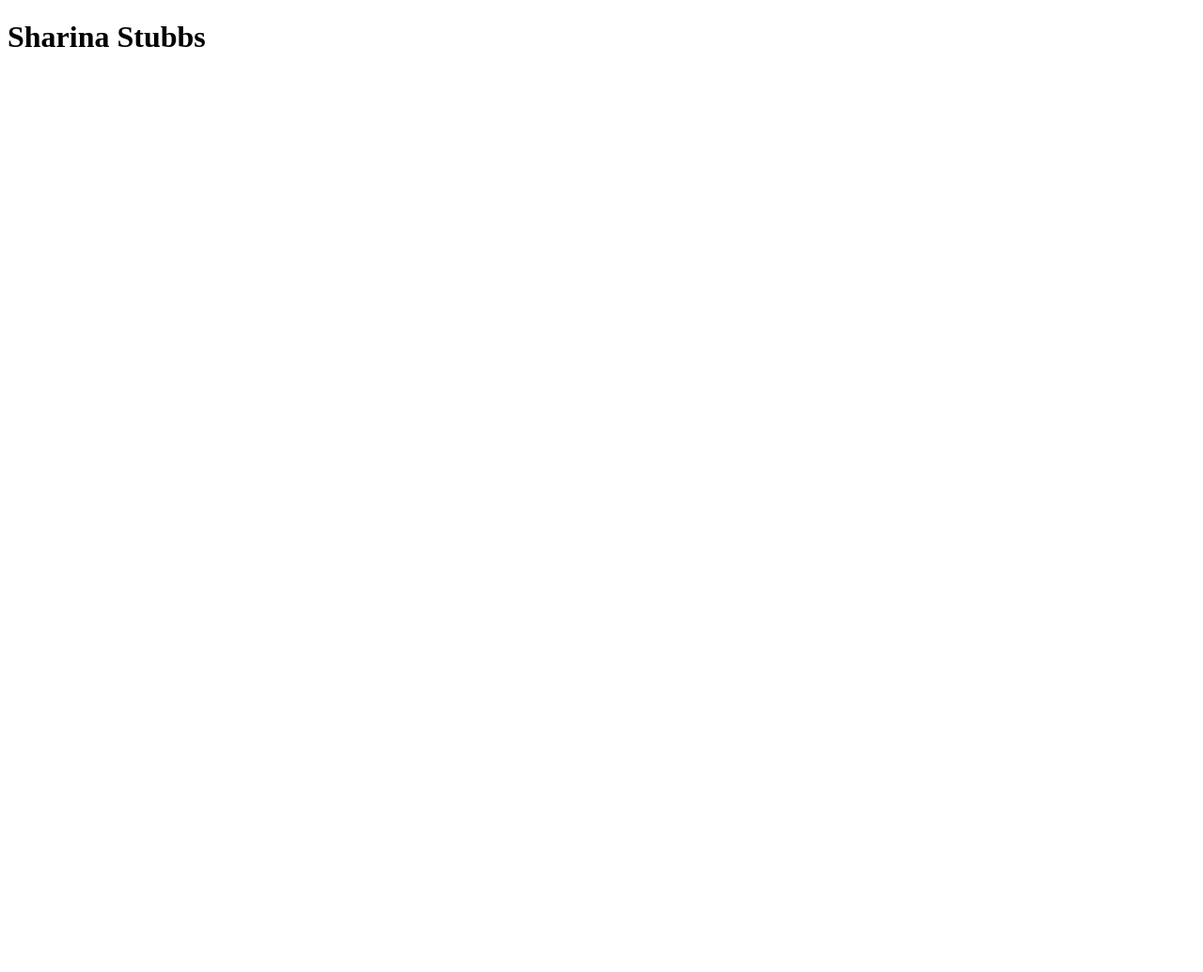
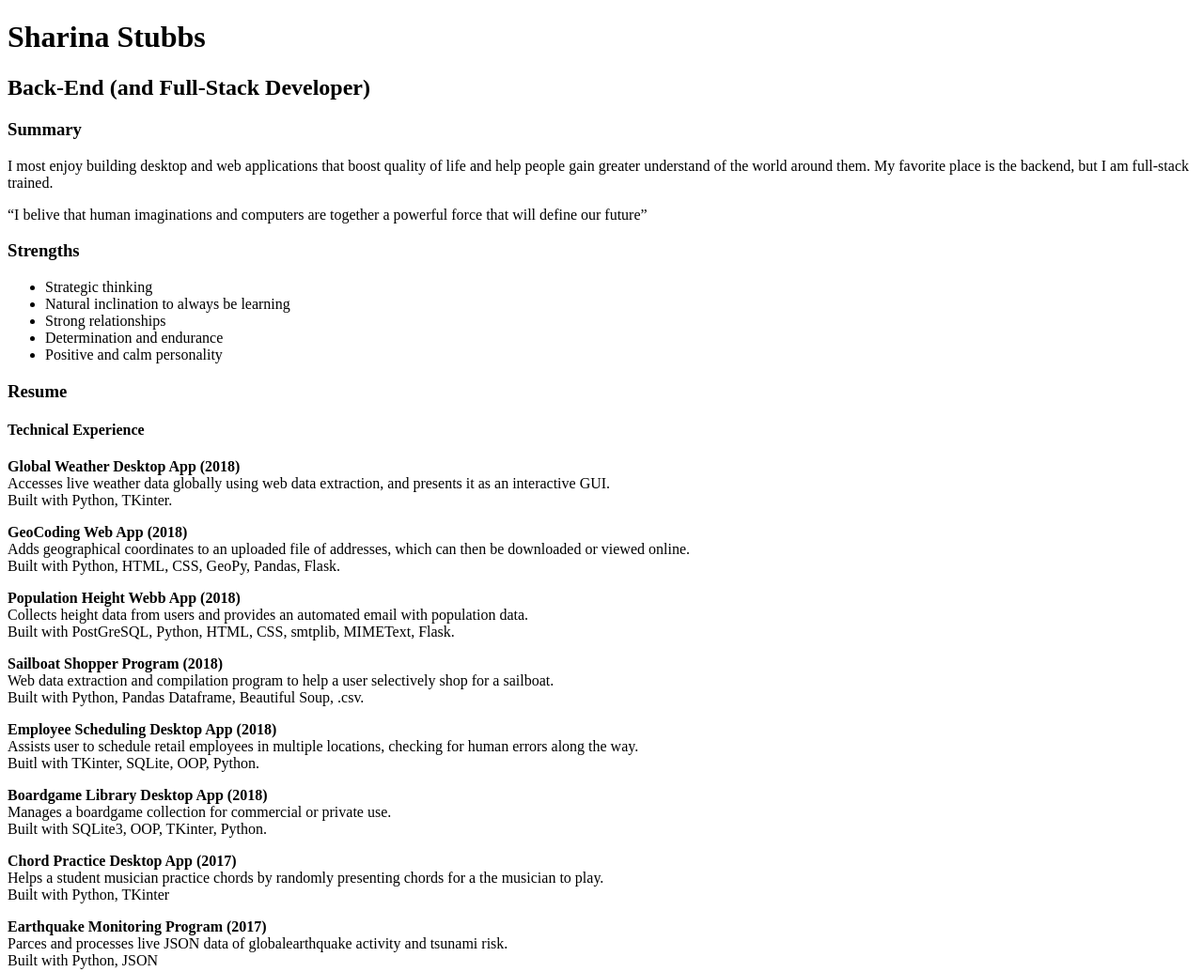
Before and after one commit to SharinaS/SharinaS.github.io, a plain HTML site: page index.html in a window 1280 px wide. Shown: the whole page at 94% size. Before the commit the page ends 800 px from the top, so only its background shows below. Drawn offline with Linux system fonts and the light colour scheme.

Commit message:
added summary, strengths and projects

```diff
--- a/index.html
+++ b/index.html
@@ -6,5 +6,37 @@
 </head>
 <body>
   <h1>Sharina Stubbs</h1>
+  <h2>Back-End (and Full-Stack Developer)</h2>
+  <h3>Summary</h3>
+  <p>I most enjoy building desktop and web applications that boost quality of life and help people gain greater understand of the world around them. My favorite place is the backend, but I am full-stack trained.</p>
+  <q>I belive that human imaginations and computers are together a powerful force that will define our future</q>
+  <h3>Strengths</h3>
+    <ul>
+        <li>Strategic thinking</li>
+        <li>Natural inclination to always be learning</li>
+        <li>Strong relationships</li>
+        <li>Determination and endurance</li>
+        <li>Positive and calm personality</li>
+    </ul>
+
+  <h3>Resume</h3>
+  <h4>Technical Experience</h4>
+    <!--put pic with link here -->
+    <p><b>Global Weather Desktop App (2018)</b></br>
+    Accesses live weather data globally using web data extraction, and presents it as an interactive GUI.</br> Built with Python, TKinter.</p>
+    <!--put pic with link here -->
+    <p><b>GeoCoding Web App (2018)</b></br>Adds geographical coordinates to an uploaded file of addresses, which can then be downloaded or viewed online.</br> Built with Python, HTML, CSS, GeoPy, Pandas, Flask.</p>
+    <!--put pic with link here -->
+    <p><b>Population Height Webb App (2018)</b></br>Collects height data from users and provides an automated email with population data.</br>Built with PostGreSQL, Python, HTML, CSS, smtplib, MIMEText, Flask.</p>
+    <!--put pic with link here -->
+    <p><b>Sailboat Shopper Program (2018)</b></br>Web data extraction and compilation program to help a user selectively shop for a sailboat.</br>Built with Python, Pandas Dataframe, Beautiful Soup, .csv.</p>
+    <!--put pic with link here -->
+    <p><b>Employee Scheduling Desktop App (2018)</b></br> Assists user to schedule retail employees in multiple locations, checking for human errors along the way.</br>Buitl with TKinter, SQLite, OOP, Python.</p>
+    <!--put pic with link here -->
+    <p><b>Boardgame Library Desktop App (2018)</b></br>Manages a boardgame collection for commercial or private use.</br>Built with SQLite3, OOP, TKinter, Python.</p>
+    <!--put pic with link here -->
+    <p><b>Chord Practice Desktop App (2017)</b></br>Helps a student musician practice chords by randomly presenting chords for a the musician to play.</br>Built with Python, TKinter</p>
+    <!--put pic with link here -->
+    <p><b>Earthquake Monitoring Program (2017)</b></br>Parces and processes live JSON data of globalearthquake activity and tsunami risk.</br>Built with Python, JSON</p>
 </body>
 </html>
```
